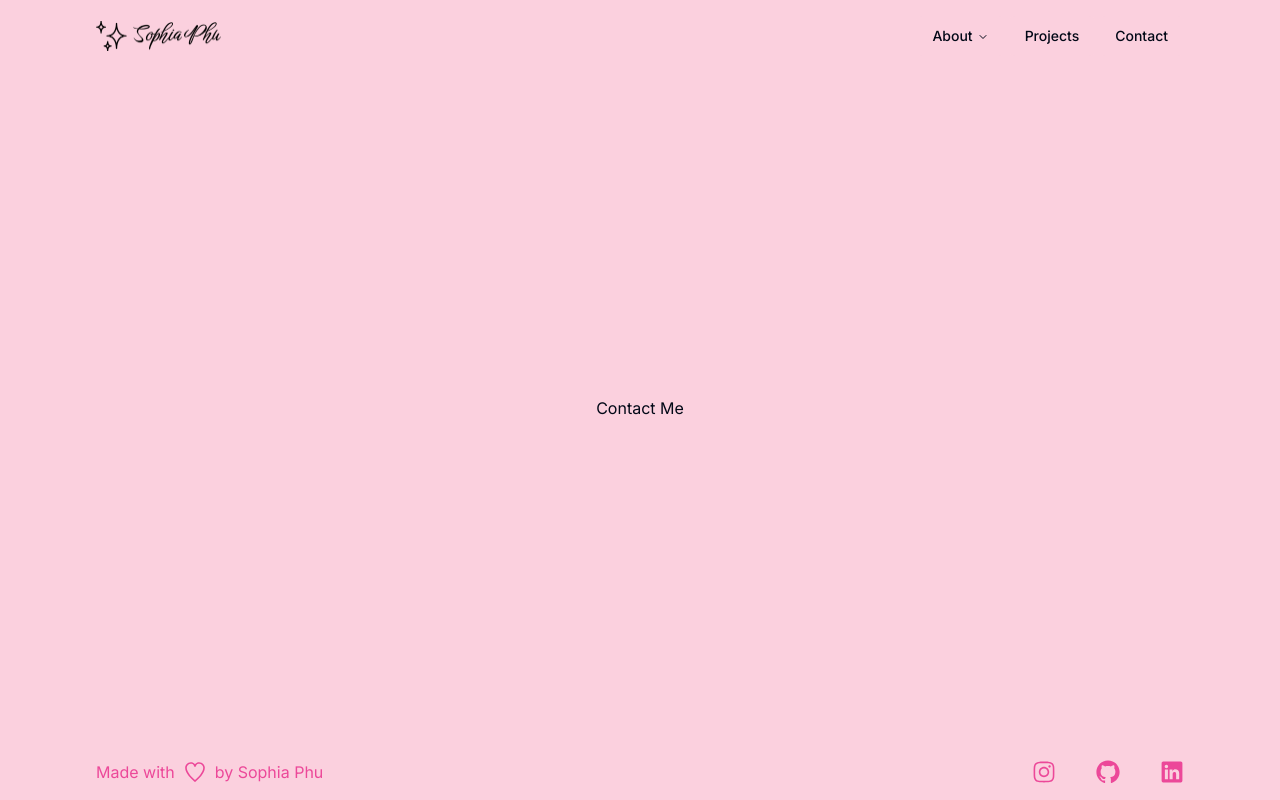
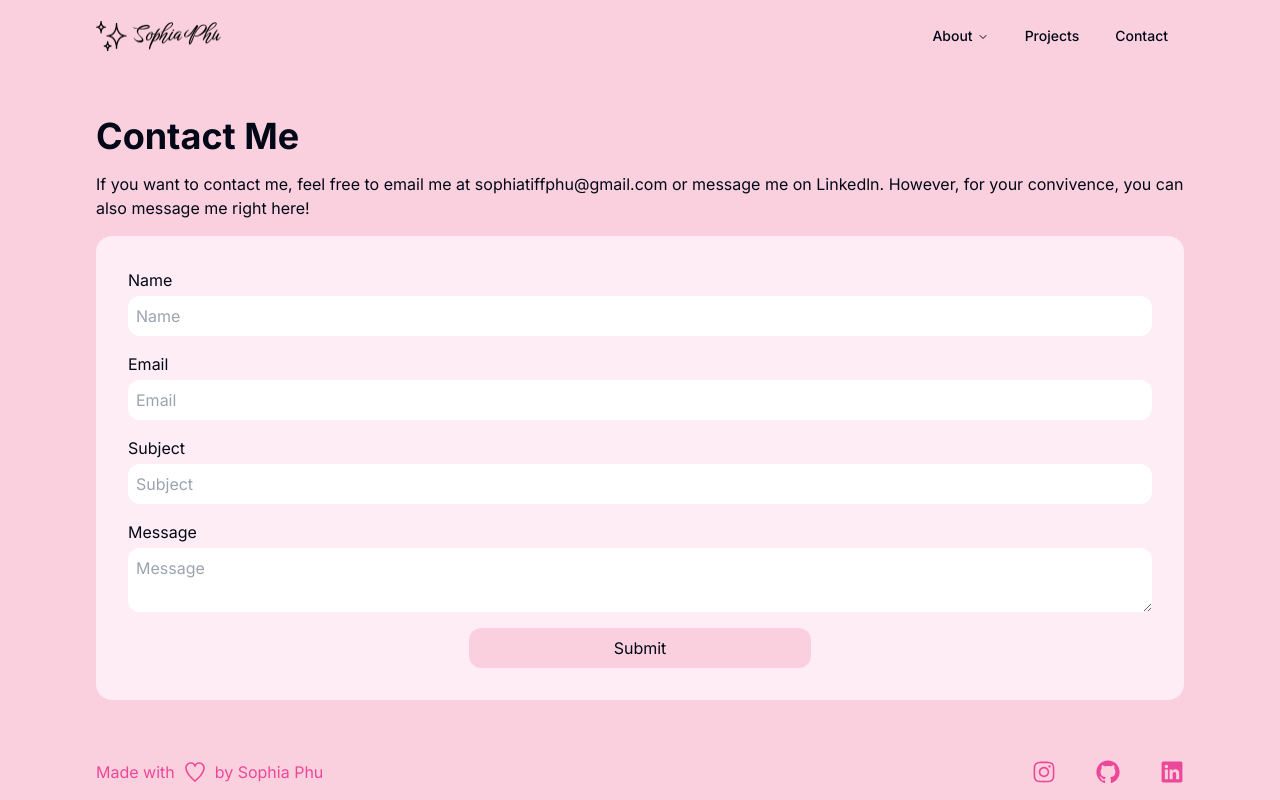
Before and after one commit to sophiaaphu/sophia-personal-website, a Next.js app in the folder sophia-personal-website/: page /contact in a window 1280 px wide. Built offline with nearby package versions, Linux system fonts and the light colour scheme.

Commit message:
created ui for contact page

```diff
--- a/sophia-personal-website/package.json
+++ b/sophia-personal-website/package.json
@@ -14,6 +14,7 @@
     "@radix-ui/react-slot": "^1.0.2",
     "class-variance-authority": "^0.7.0",
     "clsx": "^2.1.1",
+    "emailjs": "^4.0.3",
     "lucide-react": "^0.378.0",
     "next": "14.2.3",
     "react": "^18",
--- a/sophia-personal-website/src/app/contact/page.tsx
+++ b/sophia-personal-website/src/app/contact/page.tsx
@@ -1,3 +1,4 @@
+'use client';
 import Image from "next/image";
 import Header from "@/components/header";
 import Footer from "@/components/footer";
@@ -6,10 +7,38 @@ export default function Contact() {
   return (
     <main className="flex min-h-screen flex-col items-center justify-between gap-y-12  px-8 lg:px-24 bg-[#FBD0DE]">
       <Header/>
-      <div>
-        <h1>
+      <div className="flex flex-col gap-4">
+        <h1 className="font-bold text-3xl lg:text-4xl">
           Contact Me
         </h1>
+        <div>
+          <p>
+            If you want to contact me, feel free to email me at sophiatiffphu@gmail.com or message me on Linkedln. However, for your convivence, you can also message me right here!
+          </p>
+        </div>
+        <div className=" bg-[#FEEDF5] rounded-2xl">
+          <form className="flex flex-col gap-4 p-8">
+            <div className="flex flex-col gap-1">
+            <label htmlFor="name">Name</label>
+            <input type="text" placeholder= "Name" id="name" name="name" className="rounded-xl p-2" required/>
+            </div>
+            <div className="flex flex-col gap-1">
+            <label htmlFor="email">Email</label>
+            <input type="email" placeholder= "Email" id="email" name="email" className="rounded-xl p-2" required/>
+            </div>
+            <div className="flex flex-col gap-1">
+            <label htmlFor="subject">Subject</label>
+            <input type="subject" placeholder= "Subject" id="subject" name="subject" className="rounded-xl p-2" required/>
+            </div>
+            <div className="flex flex-col gap-1  h-1/2">
+            <label htmlFor="message">Message</label>
+            <textarea id="message" placeholder= "Message"  name="message" className="rounded-xl p-2" required/>
+            </div>
+            <div className="flex flex-col items-center gap-1">
+            <button type="submit" className="bg-[#FBD0DE] rounded-xl p-2 w-1/2 lg:w-1/3">Submit</button>
+            </div>
+          </form>
+        </div>
       </div>
       <Footer />
     </main>
```
Also changed, not shown: 1 other file (tests, documents, lock files or other folders).
